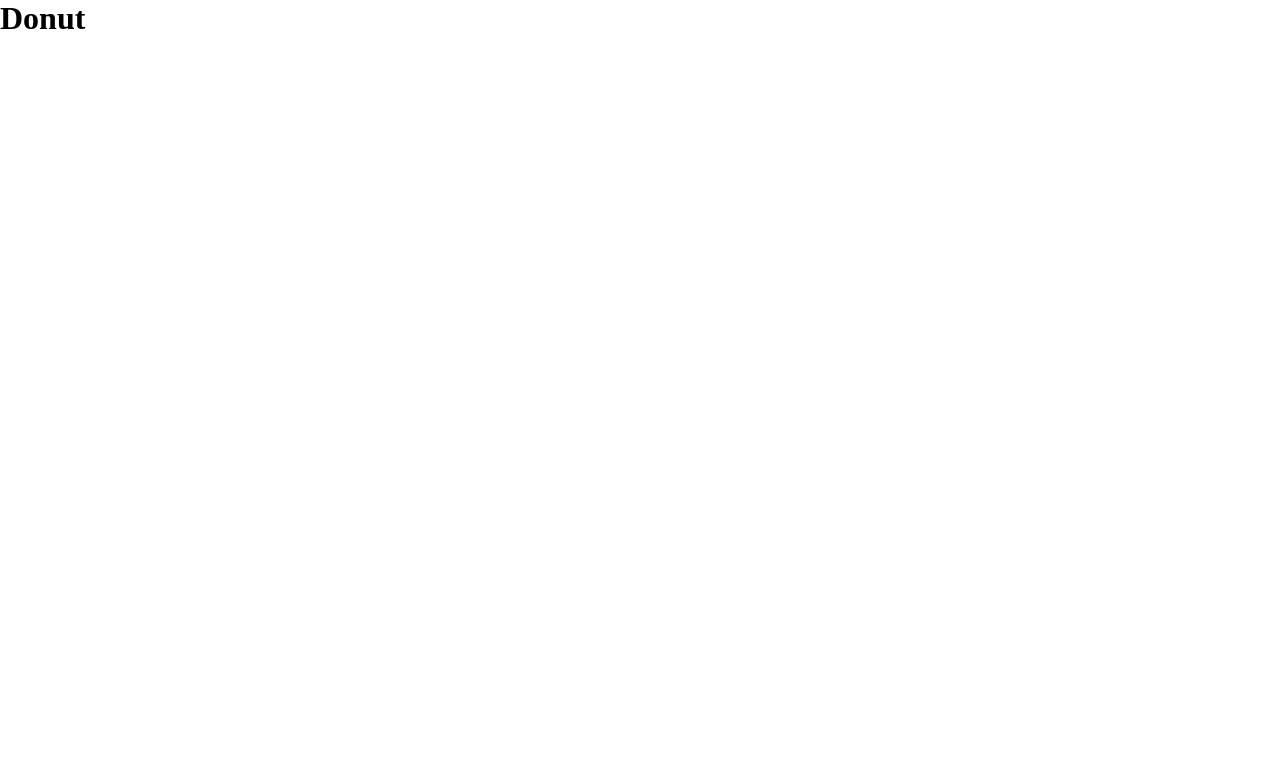
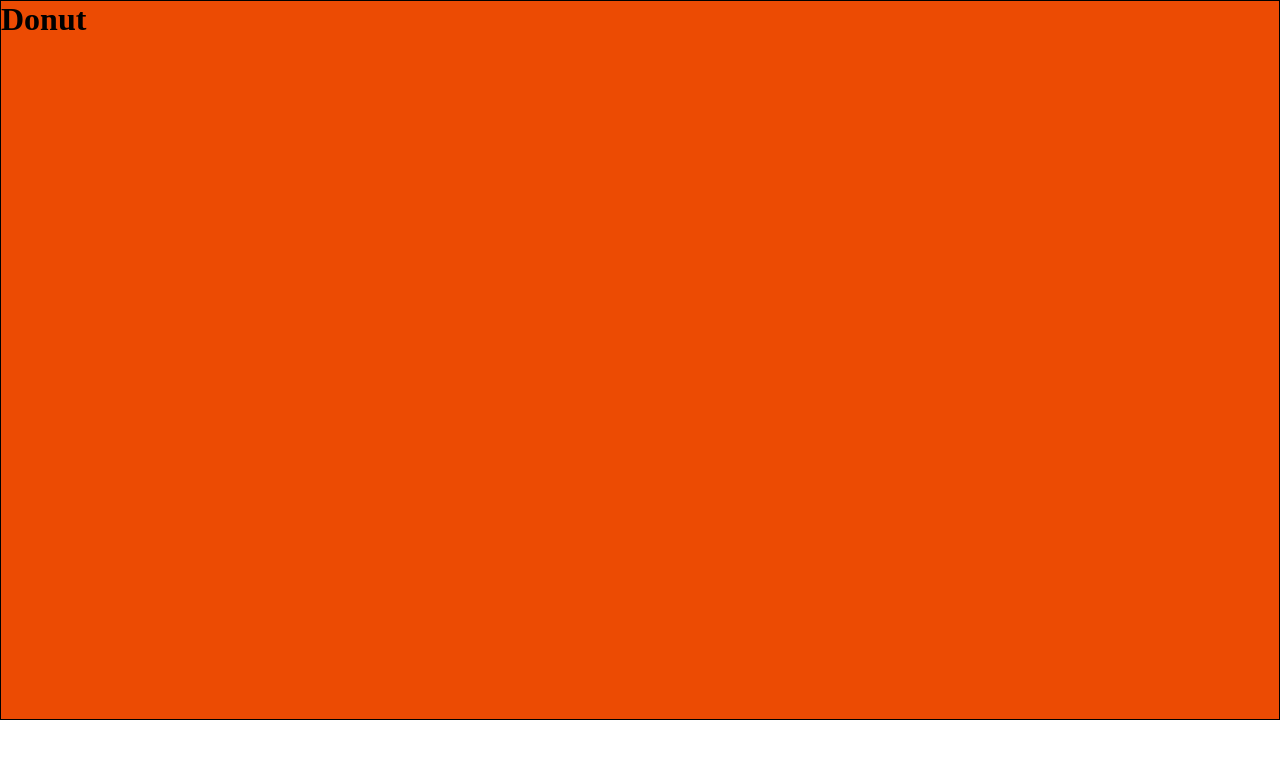
Before and after one commit to WingDev852/webtech, a plain HTML site: page labo-03/donut/index.html in a window 1280 px wide. Drawn offline with Linux system fonts and the light colour scheme.

Commit message:
Update stijl.css

```diff
--- a/labo-03/donut/css/stijl.css
+++ b/labo-03/donut/css/stijl.css
@@ -2,7 +2,16 @@
 
 /* === tokens === */
 :root {
-
+--orange: #ec4b03;
+--paars: #b99ec1;
+--geel: #f9b700;
+--border: black;
+--border-size: 0.75rem;
 }
 
+div{
+    border: 1px solid black;
+    height: 90vh;
+    background-color: var(--orange);
+}
 /* === your rules === */
```
